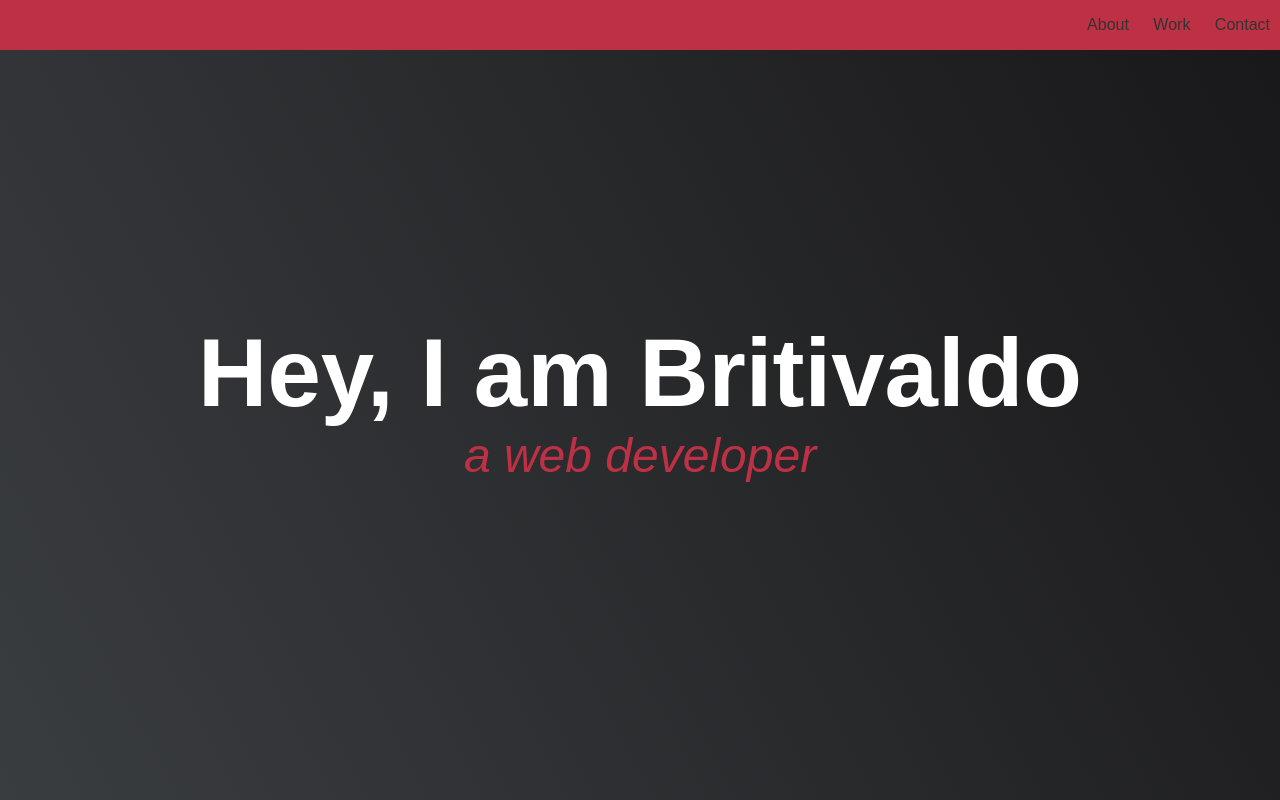
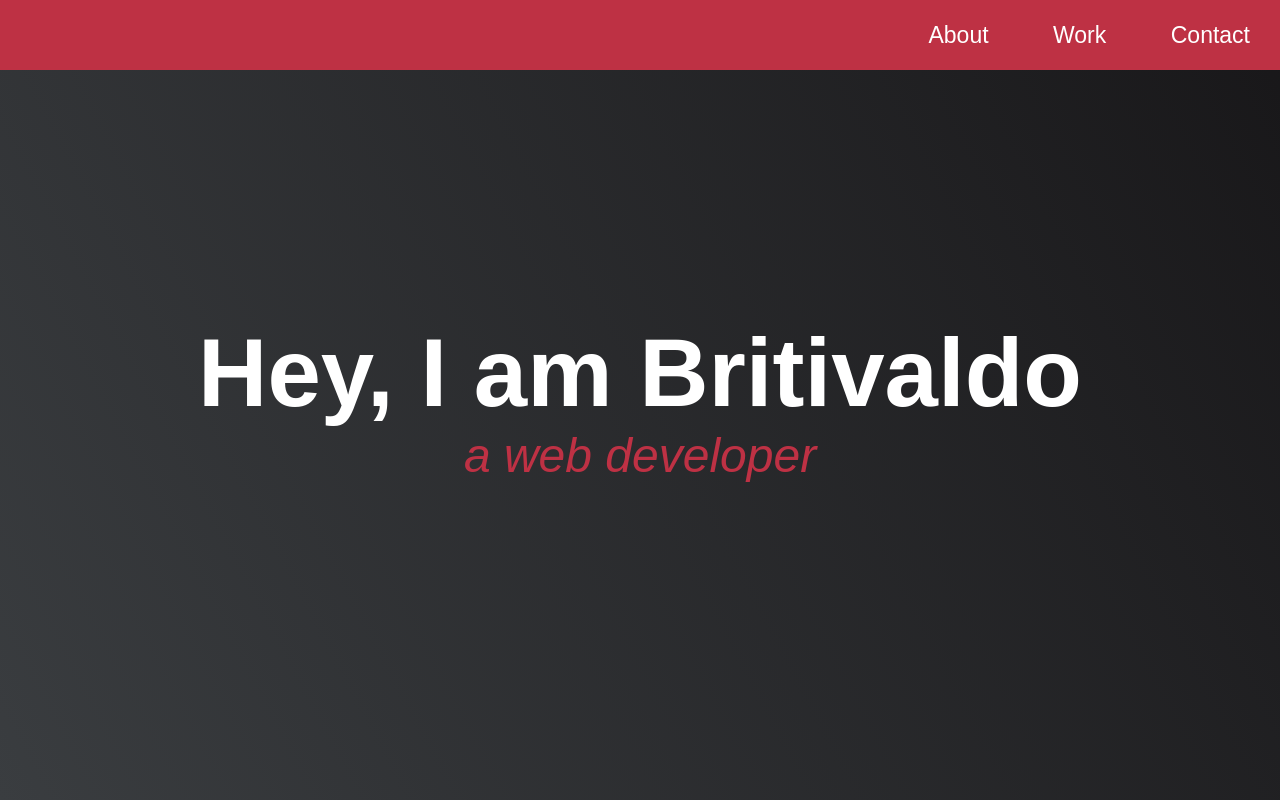
Before and after one commit to Britivaldo/FreeCodeCamp-RWDP-5, a plain HTML site: page index.html in a window 1280 px wide. Shown: the top 800 px of the page. Drawn offline with Linux system fonts and the light colour scheme.

Commit message:
modified CSS

```diff
--- a/index.html
+++ b/index.html
@@ -23,7 +23,7 @@
         left: 0;
         width: 100%;
         background: red;
-        height: 50px;
+        height: 70px;
         background: #be3144;
       }
       nav ul{
@@ -34,10 +34,12 @@
         display: inline;
       }
       nav ul li a {
-          padding: 2px 10px;
+          padding: 10px 30px;
           display: inline-block;
           color: #333;
           text-decoration: none;
+          font-size: 23px;
+          color: white;
       }
       #welcome-section {
         display: flex;
```
